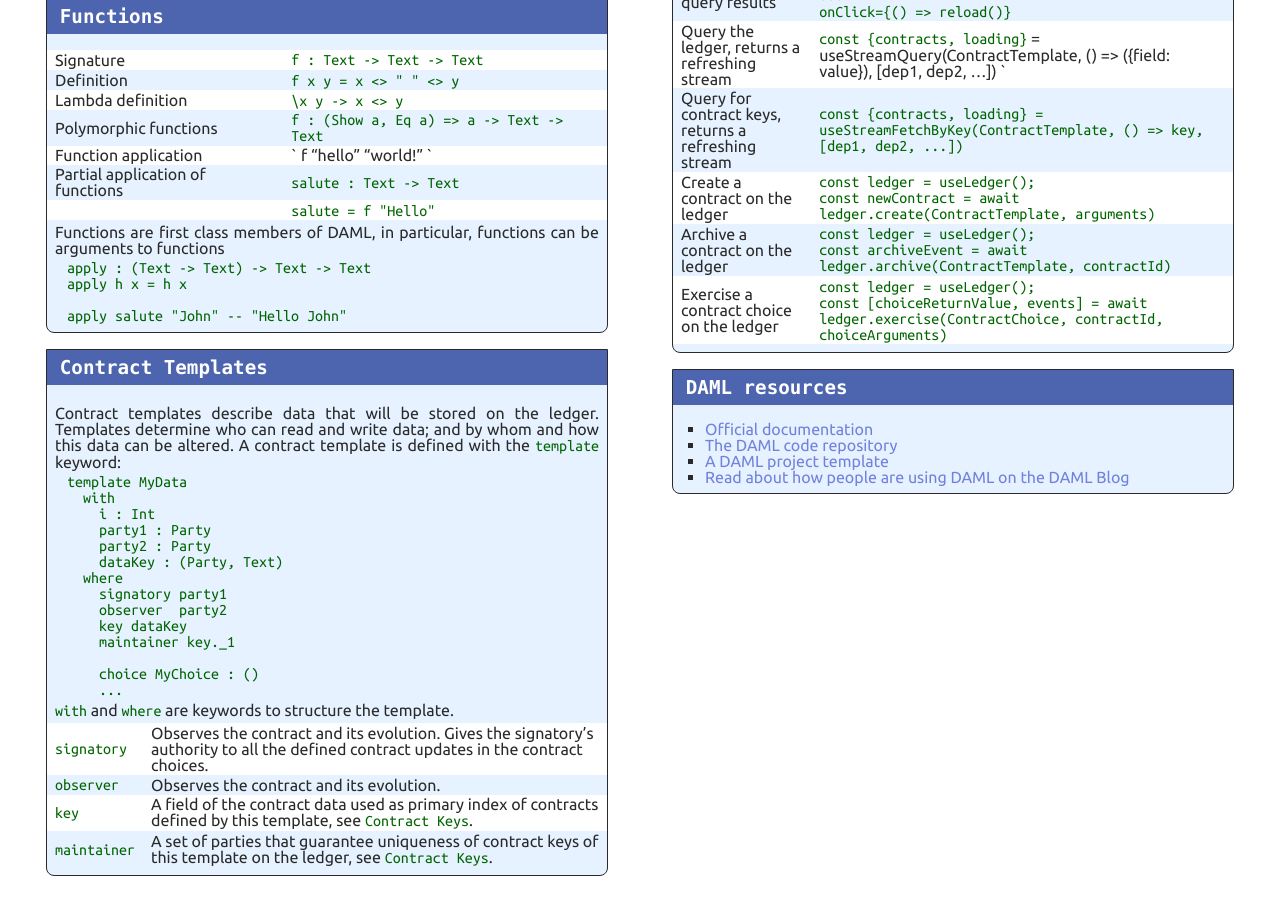
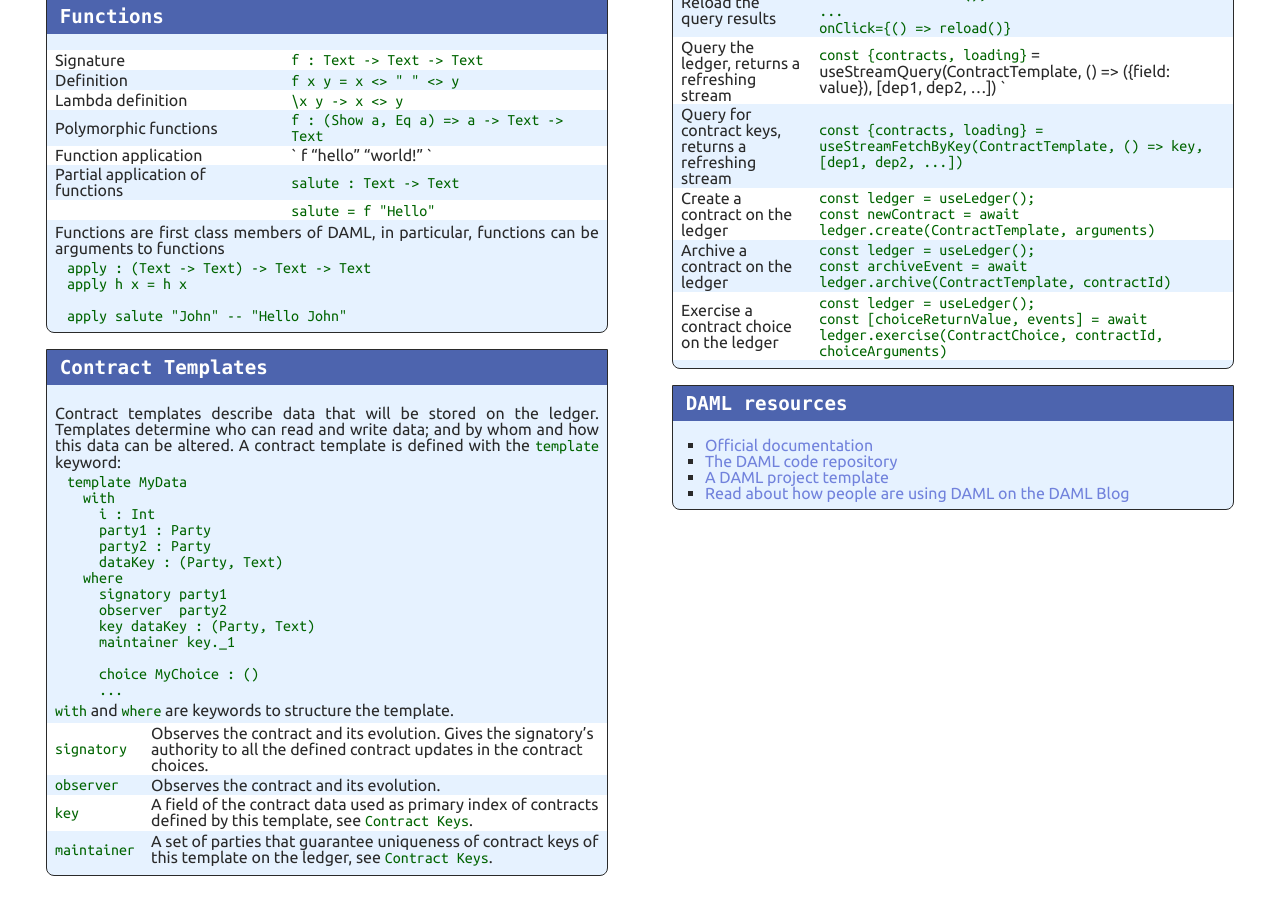
Before and after one commit to digital-asset/daml-cheat-sheet, a Jekyll site: the page built from index.html, in a window 1280 px wide and 900 px high, scrolled down 2290 px. Built offline with Jekyll 4.4.1, drawn with Linux system fonts in a browser that asks for light colours; some of the changed text lies outside the part shown.

```diff
--- a/_includes/en/Templates.md
+++ b/_includes/en/Templates.md
@@ -12,7 +12,7 @@ template MyData
   where
     signatory party1
     observer  party2
-    key dataKey
+    key dataKey : (Party, Text)
     maintainer key._1
 
     choice MyChoice : ()
```
Also changed, not shown: _includes/en/Updates.md (+1 -1 lines).
